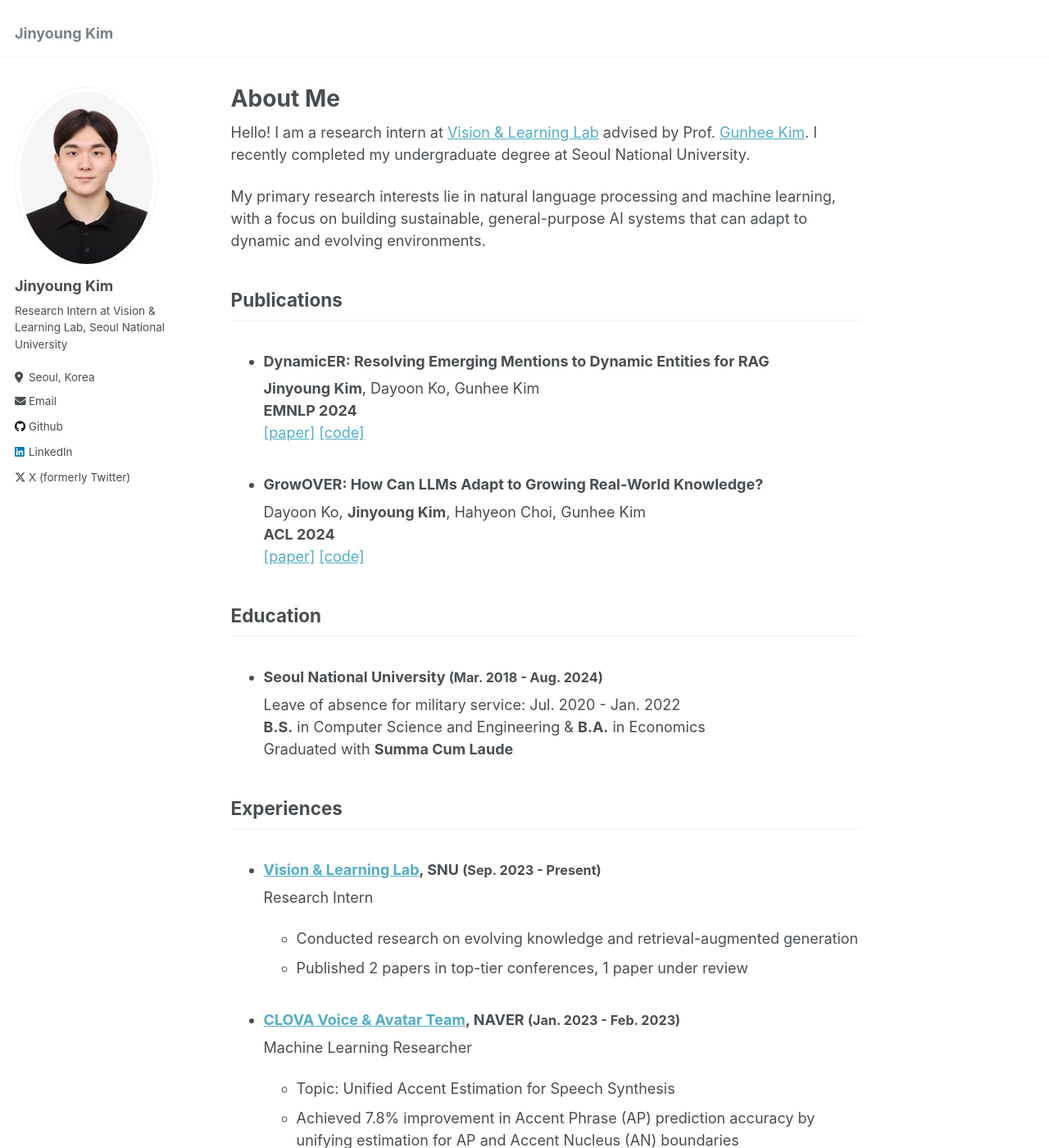
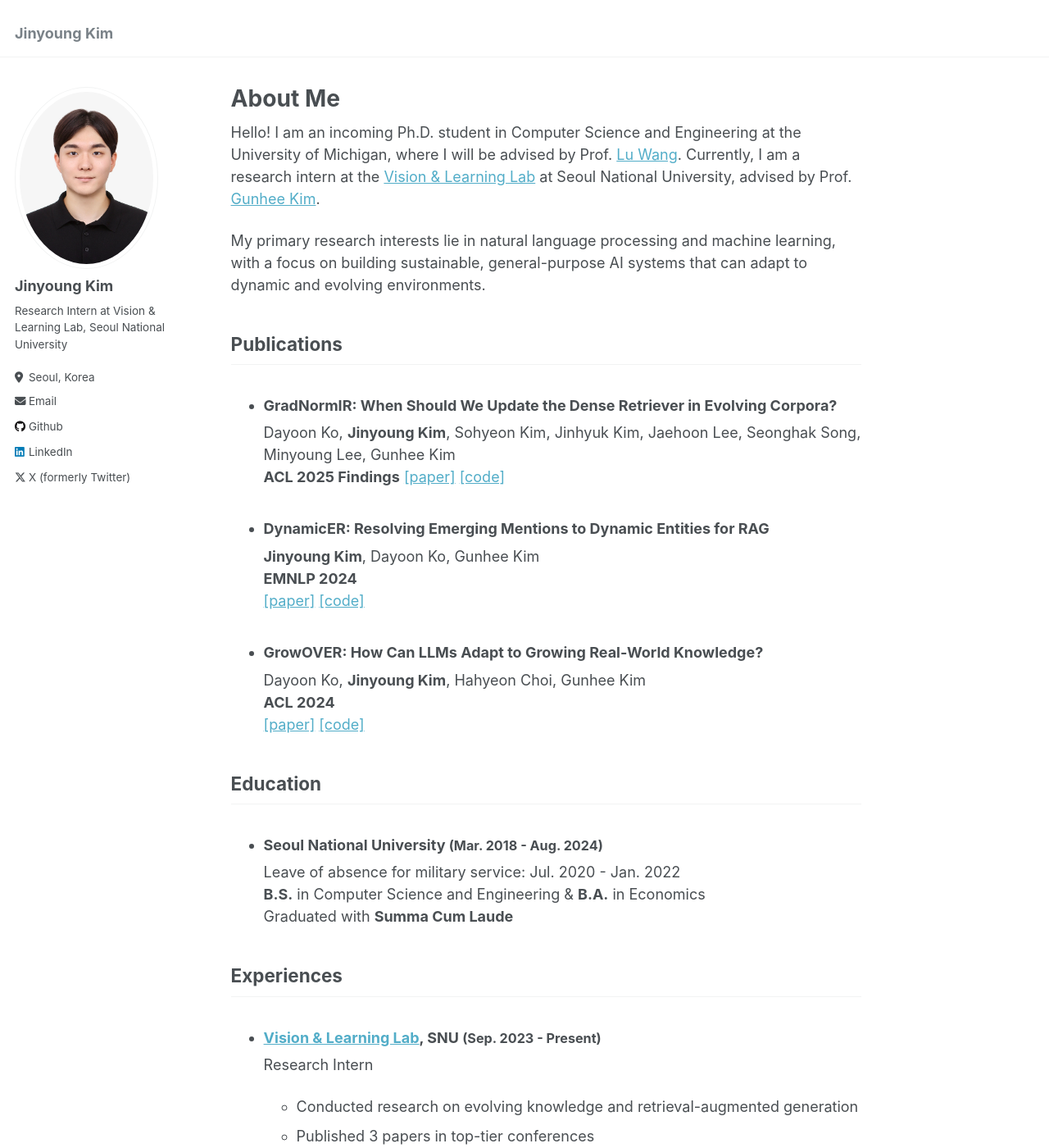
Before and after one commit to jiny1623/jiny1623.github.io, a Jekyll site: the page built from _pages/about.md, in a window 1280 px wide and 1400 px high. Shown: the whole window at 82% size. Built offline with Jekyll 4.4.1, drawn with Linux system fonts in a browser that asks for light colours.

Commit message:
status change

```diff
--- a/_pages/about.md
+++ b/_pages/about.md
@@ -7,12 +7,17 @@
   - /about.html
 ---
 
-Hello! I am a research intern at [Vision & Learning Lab](https://vision.snu.ac.kr/) advised by Prof. [Gunhee Kim](https://vision.snu.ac.kr/gunhee/). I recently completed my undergraduate degree at Seoul National University.
+Hello! I am an incoming Ph.D. student in Computer Science and Engineering at the University of Michigan, where I will be advised by Prof. [Lu Wang](https://web.eecs.umich.edu/~wangluxy/). Currently, I am a research intern at the [Vision & Learning Lab](https://vision.snu.ac.kr/) at Seoul National University, advised by Prof. [Gunhee Kim](https://vision.snu.ac.kr/gunhee/).
 
 My primary research interests lie in natural language processing and machine learning, with a focus on building sustainable, general-purpose AI systems that can adapt to dynamic and evolving environments.
 
 ## Publications
 <!-- ============== -->
+* ### GradNormIR: When Should We Update the Dense Retriever in Evolving Corpora?
+  Dayoon Ko, **Jinyoung Kim**, Sohyeon Kim, Jinhyuk Kim, Jaehoon Lee, Seonghak Song, Minyoung Lee, Gunhee Kim
+  **ACL 2025 Findings**
+  [[paper]]() [[code]]()
+
 * ### DynamicER: Resolving Emerging Mentions to Dynamic Entities for RAG
   **Jinyoung Kim**, Dayoon Ko, Gunhee Kim
   **EMNLP 2024**
@@ -41,7 +46,7 @@
 * ### [Vision & Learning Lab](https://vision.snu.ac.kr/), SNU <span style="font-size:0.9em;">(Sep. 2023 - Present)</span>
   Research Intern
   * Conducted research on evolving knowledge and retrieval-augmented generation
-  * Published 2 papers in top-tier conferences, 1 paper under review
+  * Published 3 papers in top-tier conferences
 
 * ### [CLOVA Voice & Avatar Team](https://clova.ai/speech/en), NAVER <span style="font-size:0.9em;">(Jan. 2023 - Feb. 2023)</span>
   Machine Learning Researcher
```
